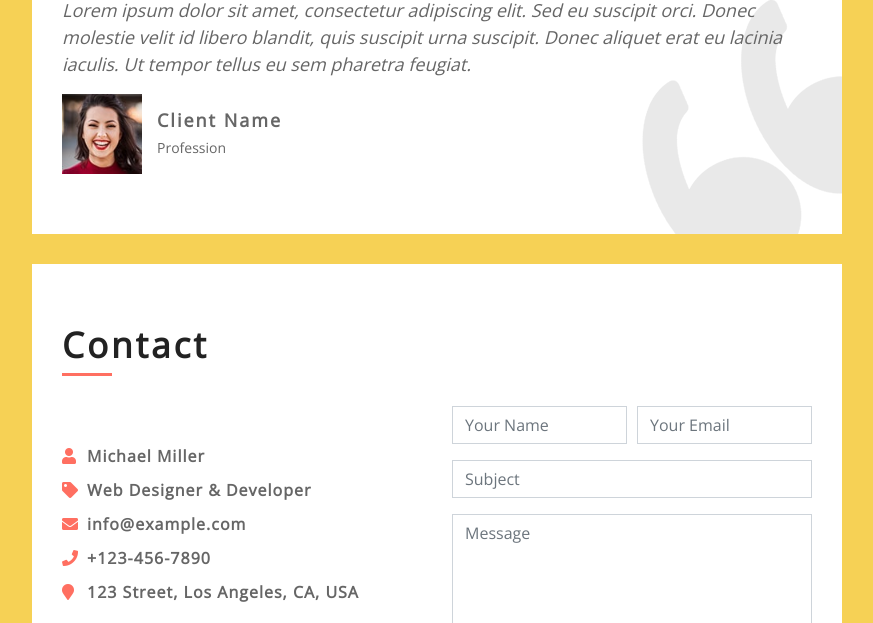
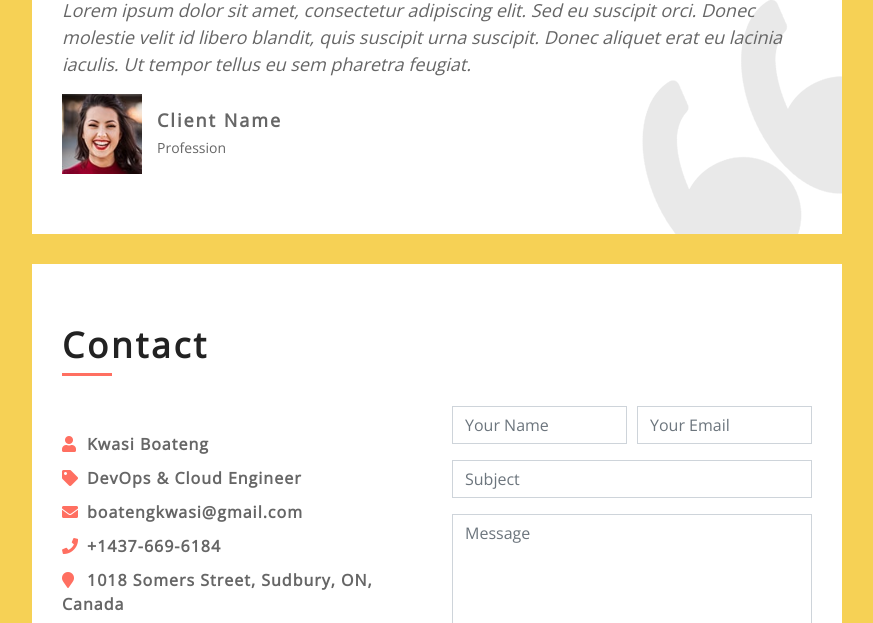
Before and after one commit to boateng0303/resume, a plain HTML site: page index.html in a window 1280 px wide. Shown: the part 3290-3913 px from the top of the page, without its empty margins (368-1241 px from the left). Drawn offline with nearby package versions, Linux system fonts and the light colour scheme.

Commit message:
further commit

```diff
--- a/index.html
+++ b/index.html
@@ -192,7 +192,7 @@
                         <div class="row align-items-center">
                             <div class="col-md-6">
                                 <div class="exp-col">
-                                    <span>01-Jan-2020 <i>to</i> 31-Dec-2050</span>
+                                    <span>01-Sep-2021 <i>to</i> Current</span>
                                     <h3>Data Service Group</h3>
                                     <h4>Remote</h4>
                                     <h5>DevOps Engineer</h5>
@@ -203,7 +203,7 @@
                             </div>
                             <div class="col-md-6">
                                 <div class="exp-col">
-                                    <span>01-Jan-2020 <i>to</i> 31-Dec-2050</span>
+                                    <span>01-June-2019 <i>to</i> 31-Aug-2021</span>
                                     <h3>Data Service Group</h3>
                                     <h4>Remote</h4>
                                     <h5>Linux Systems Administrator</h5>
@@ -385,11 +385,11 @@
                         <div class="row align-items-center">
                             <div class="col-md-6">
                                 <div class="contact-info">
-                                    <p><i class="fa fa-user"></i>Michael Miller</p>
-                                    <p><i class="fa fa-tag"></i>Web Designer & Developer</p>
-                                    <p><i class="fa fa-envelope"></i><a href="mailto:info@example.com">info@example.com</a></p>
-                                    <p><i class="fa fa-phone"></i><a href="tel:+1234567890">+123-456-7890</a></p>
-                                    <p><i class="fa fa-map-marker"></i>123 Street, Los Angeles, CA, USA</p>
+                                    <p><i class="fa fa-user"></i>Kwasi Boateng</p>
+                                    <p><i class="fa fa-tag"></i>DevOps & Cloud Engineer</p>
+                                    <p><i class="fa fa-envelope"></i><a href="mailto:info@example.com">boatengkwasi@gmail.com</a></p>
+                                    <p><i class="fa fa-phone"></i><a href="tel:+1234567890">+1437-669-6184</a></p>
+                                    <p><i class="fa fa-map-marker"></i>1018 Somers Street, Sudbury, ON, Canada</p>
                                     <div class="social">
                                         <a class="btn" href=""><i class="fab fa-twitter"></i></a>
                                         <a class="btn" href=""><i class="fab fa-facebook-f"></i></a>
```
